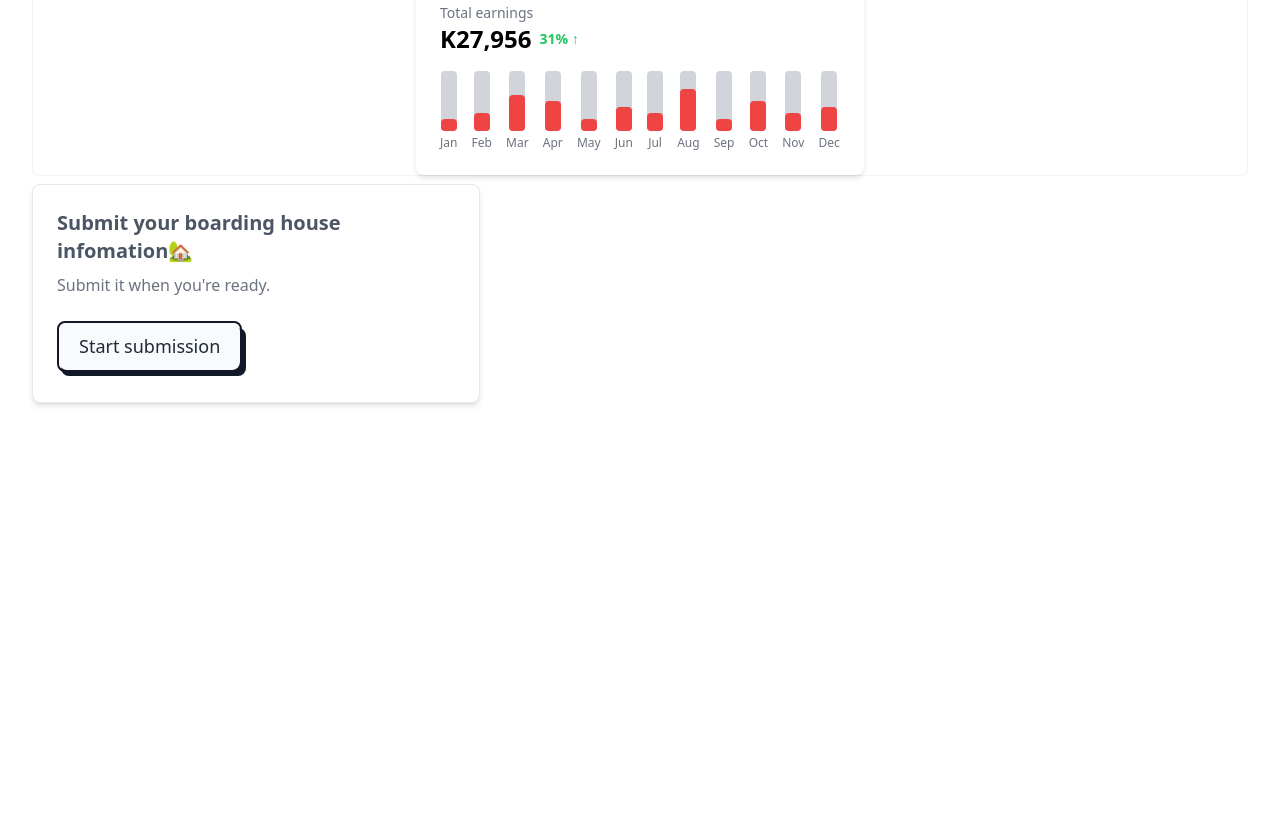
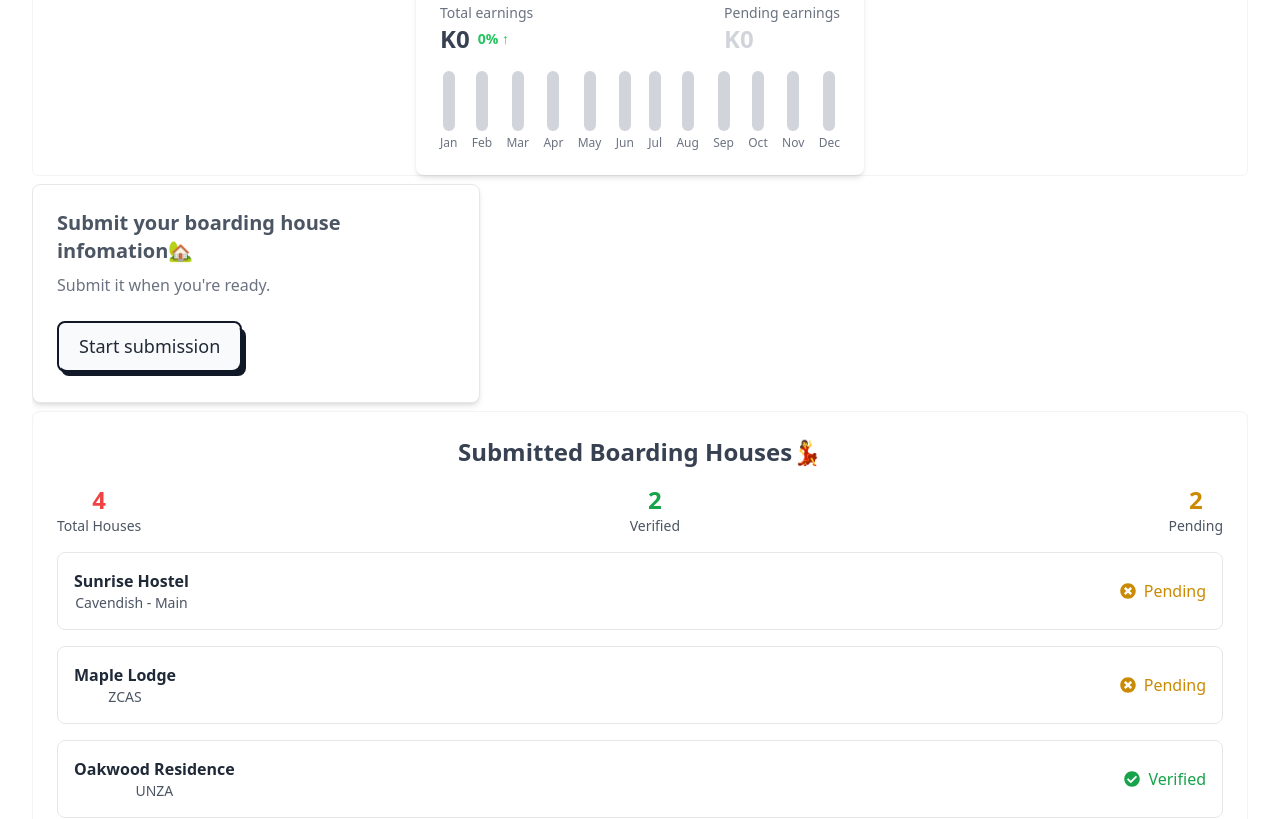
Before and after one commit to marcusChongwani/InstayHomesAmbassdorSite, a React (Vite) app: page /dashboard in a window 1280 px wide. Shown: the part 300-1119 px from the top of the page. Before the commit the page ends 800 px from the top, so only its background shows below. Built offline with nearby package versions, Linux system fonts and the light colour scheme.

Commit message:
added some styles

```diff
--- a/src/Components/EarningsChat.jsx
+++ b/src/Components/EarningsChat.jsx
@@ -4,23 +4,32 @@ const EarningsChart = ({ earnings, total, growth }) => {
   return (
     <div className="bg-white p-6 rounded-lg shadow-md w-full max-w-md">
       {/* Total Earnings */}
+<div className="flex items-center justify-between">
+      <div>
       <h2 className="text-gray-500 text-sm">Total earnings</h2>
       <div className="flex items-center space-x-2">
-        <p className="text-2xl font-bold">K{total.toLocaleString()}</p>
+        <p className="text-2xl font-bold text-gray-700">K{total.toLocaleString()}</p>
         <span className="text-green-500 text-sm font-semibold">{growth}% ↑</span>
       </div>
+      </div>
 
+      <div className="">
+      <h2 className="text-gray-500 text-sm">Pending earnings</h2>
+        <p className="text-2xl font-bold text-gray-300">K{total.toLocaleString()}</p>
+
+      </div>
+</div>
       {/* Bar Chart */}
       <div className="flex justify-between mt-4">
         {earnings.map((value, index) => (
           <div key={index} className="flex flex-col items-center">
             <div
-              className="w-4 rounded bg-gray-300 relative"
+              className="w-3 rounded-lg bg-gray-300 relative"
               style={{ height: "60px" }}
             >
               {/* Filled part */}
               <div
-                className="bg-red-500 absolute bottom-0 w-full rounded"
+                className="bg-red-500 absolute bottom-0 w-full rounded-lg"
                 style={{ height: `${value}%` }} // Adjust height dynamically
               ></div>
             </div>
--- /dev/null
+++ b/src/Components/ListingCard.jsx
@@ -0,0 +1,50 @@
+import React from "react";
+import { FaRegEye, FaCheckCircle, FaTimesCircle, FaSpinner } from "react-icons/fa";
+
+const ListingCard = ({ listing }) => {
+  // Determine the badge style and icon based on the listing status
+  const badgeStyles = {
+    selected: "bg-green-100 text-green-800 border-green-600",
+    inReview: "bg-yellow-100 text-yellow-800 border-yellow-600",
+    notSelected: "bg-red-100 text-red-800 border-red-600",
+  };
+
+  const badgeText = listing.status === "selected" ? "Selected" :
+                   listing.status === "inReview" ? "In Review" :
+                   listing.status === "notSelected" ? "Not Selected" : listing.status;
+
+  const badgeIcon = listing.status === "selected" ? <FaCheckCircle /> :
+                    listing.status === "inReview" ? <FaRegEye  /> :
+                    listing.status === "notSelected" ? <FaTimesCircle /> : <FaRegEye />;
+
+  return (
+    <div className="flex flex-col mb-2.5 bg-white shadow-sm border border-slate-200 rounded-lg">
+      <div className="p-4">
+        <button className={`flex items-center gap-1 text-sm font-medium me-2 px-2.5 py-0.5 rounded-md border ${badgeStyles[listing.status] || badgeStyles.notSelected} mb whitespace-nowrap`}>
+          {badgeIcon} {badgeText}
+        </button>
+
+        <h6 className="my-2 text-slate-800 text-xl font-semibold">
+          {listing.name}
+        </h6>
+
+        <p className="text-slate-600 leading-relaxed font-light">
+          <span className="text-gray-500">Landlord/Landlady:</span> {listing.landlord} <br />
+          <span className="text-gray-500">Phone:</span> {listing.phone} <br />
+          <span className="text-gray-500">Location:</span> {listing.location} <br />
+          <span className="text-gray-500">Coordinates:</span> ({listing.coordinates.lat}, {listing.coordinates.lng})
+        </p>
+      </div>
+
+      <div className="h-56 m-2.5 overflow-hidden text-white rounded-md">
+        <img
+          src={listing.image}
+          alt="listing"
+          className="w-full h-full object-cover object-center"
+        />
+      </div>
+    </div>
+  );
+};
+
+export default ListingCard;
--- /dev/null
+++ b/src/Components/Widget.jsx
@@ -0,0 +1,67 @@
+import React, { useState } from "react";
+import { FaCheckCircle, FaTimesCircle } from "react-icons/fa";
+
+const BoardingHouseWidget = () => {
+  const [boardingHouses, setBoardingHouses] = useState([
+    { id: 1, name: "Sunrise Hostel", location: "Cavendish - Main", verified: false },
+    { id: 2, name: "Maple Lodge", location: "ZCAS", verified: false },
+    { id: 3, name: "Oakwood Residence", location: "UNZA", verified: true },
+    { id: 4, name: "Hilltop Apartments", location: "Unilus", verified: true },
+  ]);
+
+  // Count verified and pending boarding houses
+  const verifiedCount = boardingHouses.filter((house) => house.verified).length;
+  const pendingCount = boardingHouses.length - verifiedCount;
+
+  return (
+    <div className="border border-gray-100 w-full mx-auto bg-white shadow-md rounded-lg p-6 my-2">
+      <h2 className="text-2xl font-semibold mb-4 text-gray-700">Submitted Boarding Houses💃</h2>
+
+      {/* Counters */}
+      <div className="flex items-center justify-between mb-4">
+        <div className="text-center">
+          <p className="text-2xl text-red-500 font-bold">{boardingHouses.length}</p>
+          <p className="text-sm text-gray-600">Total Houses</p>
+        </div>
+        <div className="text-center">
+          <p className="text-2xl text-green-600 font-bold">{verifiedCount}</p>
+          <p className="text-sm text-gray-600">Verified</p>
+        </div>
+        <div className="text-center">
+          <p className="text-2xl text-yellow-600 font-bold">{pendingCount}</p>
+          <p className="text-sm text-gray-600">Pending</p>
+        </div>
+      </div>
+
+      {/* Boarding Houses List */}
+      <div className="space-y-4">
+        {boardingHouses.map((house) => (
+          <div
+            key={house.id}
+            className="p-4 border border-gray-200 rounded-lg hover:shadow-md transition-shadow"
+          >
+            <div className="flex items-center justify-between">
+              <div>
+                <h3 className="font-semibold text-gray-800">{house.name}</h3>
+                <p className="text-sm text-gray-600">{house.location}</p>
+              </div>
+              <div>
+                {house.verified ? (
+                  <span className="flex items-center text-green-600">
+                    <FaCheckCircle className="mr-2" /> Verified
+                  </span>
+                ) : (
+                  <span className="flex items-center text-yellow-600">
+                    <FaTimesCircle className="mr-2" /> Pending
+                  </span>
+                )}
+              </div>
+            </div>
+          </div>
+        ))}
+      </div>
+    </div>
+  );
+};
+
+export default BoardingHouseWidget;
--- a/src/screens/DashboardLayout.jsx
+++ b/src/screens/DashboardLayout.jsx
@@ -1,13 +1,37 @@
-import React, { useEffect } from "react";
-import { Outlet, NavLink } from "react-router-dom";
+import React, { useEffect, useState } from "react";
+import { Outlet, NavLink, useNavigate, useLocation } from "react-router-dom";
 import { motion } from "framer-motion";
 import { MdDashboard, MdPendingActions, MdOutlineVerifiedUser } from "react-icons/md";
 import { IoCreateOutline } from "react-icons/io5";
 
+const navItems = [
+  { path: "/dashboard", label: "Overview", icon: <MdDashboard />, exact: true },
+  { path: "/dashboard/pending", label: "Pending", icon: <MdPendingActions /> },
+  { path: "/dashboard/verified", label: "Verified", icon: <MdOutlineVerifiedUser /> },
+  { path: "/dashboard/create", label: "Create", icon: <IoCreateOutline /> },
+];
+
 const DashboardLayout = () => {
+  const navigate = useNavigate();
+  const location = useLocation();
+  const [activeIndex, setActiveIndex] = useState(0);
+
   useEffect(() => {
-    // Fetch data if necessary
-  }, []);
+    // Set active index based on current location
+    const index = navItems.findIndex((item) => item.path === location.pathname);
+    if (index !== -1) setActiveIndex(index);
+  }, [location.pathname]);
+
+  const handleSwipe = (event, info) => {
+    const swipeThreshold = 100; // Min distance to trigger swipe
+    if (info.offset.x < -swipeThreshold && activeIndex < navItems.length - 1) {
+      // Swiped left (next page)
+      navigate(navItems[activeIndex + 1].path);
+    } else if (info.offset.x > swipeThreshold && activeIndex > 0) {
+      // Swiped right (previous page)
+      navigate(navItems[activeIndex - 1].path);
+    }
+  };
 
   const linkClasses = (isActive) =>
     `pb-2 flex items-center gap-2 border-b-2 ${
@@ -27,24 +51,29 @@ const DashboardLayout = () => {
           <nav className="mb-8">
             <div className="overflow-x-auto whitespace-nowrap">
               <div className="flex items-center gap-4 text-md text-gray-300">
-                <NavLink to="/dashboard" end className={({ isActive }) => linkClasses(isActive)}>
-                  <MdDashboard /> Overview
-                </NavLink>
-                <NavLink to="/dashboard/pending" className={({ isActive }) => linkClasses(isActive)}>
-                  <MdPendingActions /> Pending
-                </NavLink>
-                <NavLink to="/dashboard/verified" className={({ isActive }) => linkClasses(isActive)}>
-                  <MdOutlineVerifiedUser /> Verified
-                </NavLink>
-                <NavLink to="/dashboard/create" className={({ isActive }) => linkClasses(isActive)}>
-                  <IoCreateOutline /> Create
-                </NavLink>
+                {navItems.map((item) => (
+                  <NavLink
+                    key={item.path}
+                    to={item.path}
+                    end={item.exact || undefined}
+                    className={({ isActive }) => linkClasses(isActive)}
+                  >
+                    {item.icon} {item.label}
+                  </NavLink>
+                ))}
               </div>
             </div>
           </nav>
-          <div>
+
+          {/* Swipe-enabled Outlet */}
+          <motion.div
+            drag="x"
+            dragConstraints={{ left: 0, right: 0 }}
+            onDragEnd={handleSwipe}
+            className="overflow-hidden"
+          >
             <Outlet />
-          </div>
+          </motion.div>
         </div>
       </div>
     </motion.div>
--- a/src/screens/DashboardScreens/Overview.jsx
+++ b/src/screens/DashboardScreens/Overview.jsx
@@ -1,18 +1,19 @@
 import React from 'react';
 import {Link} from 'react-router-dom';;
+import EarningsChart from '../../Components/EarningsChat';
+import BoardingHouseWidget from '../../Components/Widget';
 
-
-import EarningsChart from '../../Components/EarningsChat';
 
 export default function Overview(){
 
 
-  const earningsData = [20, 30, 60, 50, 20, 40, 30, 70, 20, 50, 30, 40];
-  const totalEarnings = 27956;
-  const growthRate = 31;
+  const earningsData = [0, 0, 0, 0, 0, 0, 0, 0, 0,0, 0, 0];
+  const totalEarnings = 0.00;
+  const growthRate = 0;
 
   return (
     <div>
+
       <div className="flex items-center justify-center mb-2 border border-gray-100 rounded-md">
         <EarningsChart earnings={earningsData} total={totalEarnings} growth={growthRate} />
       </div>
@@ -34,6 +35,9 @@ export default function Overview(){
          </div>
        </div>
      </div>
+      <div className="flex flex-col items-center justify-center text-center ">
+        <BoardingHouseWidget/>
+      </div>
     </div>
   );
 }
--- a/src/screens/DashboardScreens/Verified.jsx
+++ b/src/screens/DashboardScreens/Verified.jsx
@@ -1,7 +1,35 @@
-import React from 'react';
+import React from "react";
+import ListingCard from "../../Components/ListingCard";
 
+const listings = [
+  {
+    status: "selected",
+    name: "Elite Residences",
+    landlord: "MR BANDA",
+    phone: "0788888999",
+    location: "Near ZCAS University, Lusaka",
+    coordinates: { lat: 45.123, lng: 78.910 },
+    image: "https://images.unsplash.com/photo-1564013799919-ab600027ffc6?q=60&w=3000",
+  },
+  {
+    status: "notSelected",
+    name: "Elite Residences",
+    landlord: "MR BANDA",
+    phone: "0788888999",
+    location: "Near ZCAS University, Lusaka",
+    coordinates: { lat: 45.123, lng: 78.910 },
+    image: "https://images.unsplash.com/photo-1564013799919-ab600027ffc6?q=60&w=3000",
+  },
+];
 
+const Verified= () => {
+  return (
+    <div className="grid grid-cols-1 sm:grid-cols-2 gap-4">
+      {listings.map((listing, index) => (
+        <ListingCard key={index} listing={listing} />
+      ))}
+    </div>
+  );
+};
 
-
-const Verified = () => <h2>Dashboard Verified</h2>;
 export default Verified;
```
Also changed, not shown: src/screens/DashboardScreens/Pending.jsx (+25 -37 lines).
